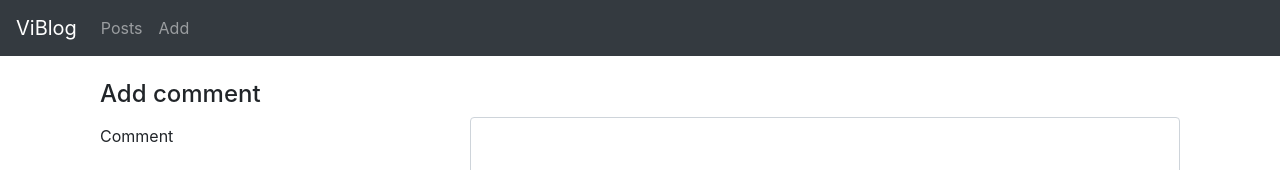
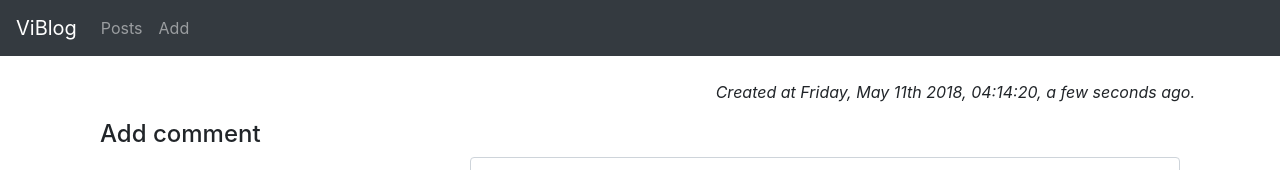
Before and after one commit to pedja77/blog-app, a Vue app: page /posts/1 in a window 1280 px wide. Shown: the top 170 px of the page. Built offline with nearby package versions, Linux system fonts and the light colour scheme; no server answers.

Commit message:
Zadatak 10

```diff
--- a/package.json
+++ b/package.json
@@ -9,6 +9,7 @@
   },
   "dependencies": {
     "axios": "^0.18.0",
+    "moment": "^2.22.1",
     "vue": "^2.5.16",
     "vue-router": "^3.0.1"
   },
--- a/src/components/AppPosts.vue
+++ b/src/components/AppPosts.vue
@@ -19,6 +19,7 @@
           :to="{name: 'single-post', params: {id: post.id}}">
             <small>Read more ...</small>
         </router-link>
+        <time-stamps :created="post.createdAt"></time-stamps>
       </li>
     </ul>
   </div>
@@ -26,8 +27,12 @@
 
 <script>
 import { posts } from "../services/Posts";
+import TimeStamps from './TimeStamps'
 
 export default {
+  components: {
+    TimeStamps
+  },
   data() {
     return {
       posts: []
--- a/src/components/CommentsList.vue
+++ b/src/components/CommentsList.vue
@@ -6,7 +6,7 @@
             <p>
                 {{ comment.text}}
             </p>
-             <p class="text-right mt-0">created at {{ comment.createdAt }}</p>
+            <time-stamps :created="comment.createdAt"></time-stamps>
         </li>
     </ul>
 </div>
@@ -14,14 +14,12 @@
 </template>
 
 <script>
+import TimeStamps from './TimeStamps'
+
 export default {
-    props: ['comments'],
-    created() {
-        console.log(this.comments)
-    }
-}
+  props: ["comments"],
+  components: {
+      TimeStamps
+  }
+};
 </script>
-
-<style>
-
-</style>
--- a/src/components/SinglePost.vue
+++ b/src/components/SinglePost.vue
@@ -2,20 +2,23 @@
   <div>
       <h3>{{ post.title }}</h3>
       <p>{{ post.text }}</p>
+      <time-stamps :created="post.createdAt"></time-stamps>
       <add-comment @comment-added="refreshPost"></add-comment>
       <comments-list :comments="post.comments"></comments-list>
   </div>
 </template>
 
 <script>
-import { posts } from "../services/Posts";
-import AddComment from "./AddComment.vue";
-import CommentsList from "./CommentsList.vue";
+import { posts } from '../services/Posts';
+import AddComment from './AddComment.vue';
+import CommentsList from './CommentsList.vue';
+import TimeStamps from './TimeStamps'
 
 export default {
   components: {
     AddComment,
-    CommentsList
+    CommentsList,
+    TimeStamps
   },
   data() {
     return {
--- /dev/null
+++ b/src/components/TimeStamps.vue
@@ -0,0 +1,30 @@
+<template>
+  <div>
+      <p class="text-right mt-0">
+        <em>
+            Created at {{ created | formatDate(dateFormat) }},
+            {{ created | diffForHumans }} ago.
+        </em>
+      </p>
+  </div>
+</template>
+
+<script>
+import { dateMixin } from "../mixins/DateMixin";
+
+const DATE_FORMAT_STRING = "dddd, MMMM Do YYYY, hh:mm:ss";
+
+export default {
+  mixins: [dateMixin],
+  props: ["created"],
+  data() {
+    return {
+      dateFormat: DATE_FORMAT_STRING
+    };
+  }
+};
+</script>
+
+<style>
+
+</style>
--- /dev/null
+++ b/src/mixins/DateMixin.js
@@ -0,0 +1,13 @@
+import moment from 'moment'
+
+
+export const dateMixin = {
+    filters: {
+        formatDate(date, formatString) {
+            return moment(date).format(formatString)
+        },
+        diffForHumans(date) {
+            return moment(date).toNow(true)
+        }
+    }
+}
```
Also changed, not shown: 1 other file (tests, documents, lock files or other folders).
